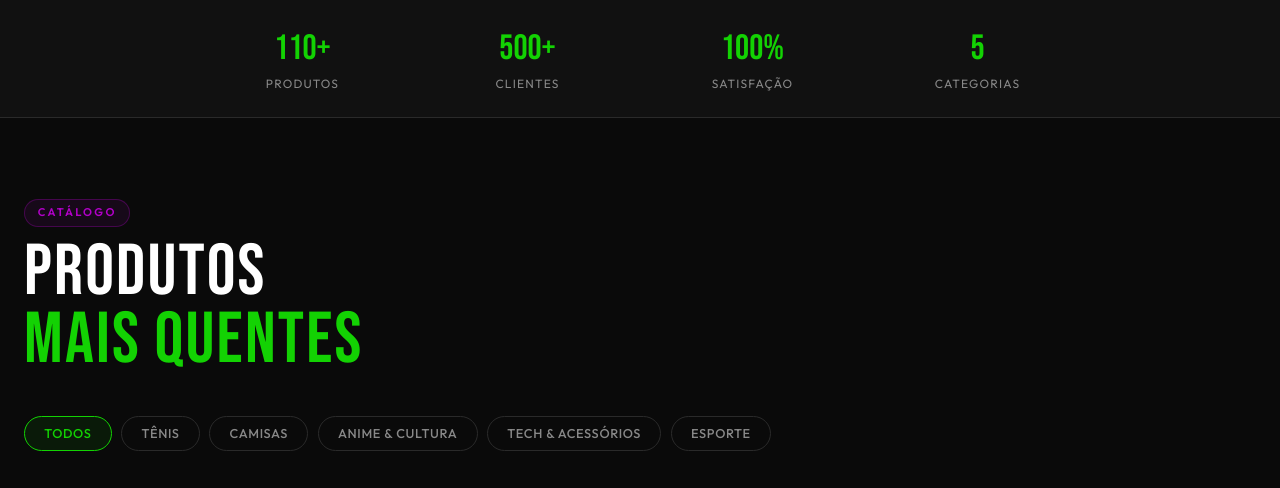
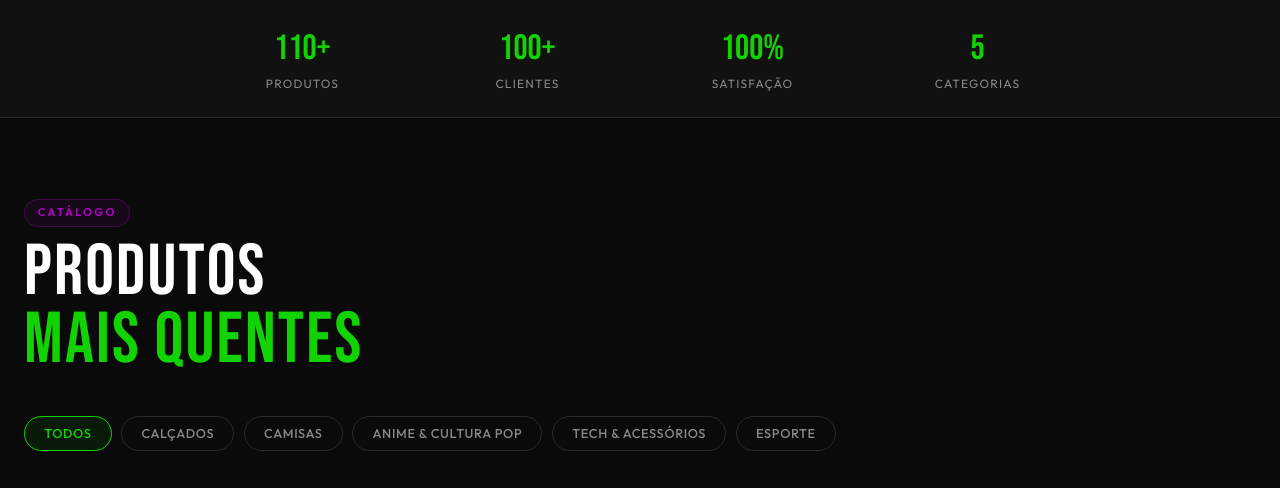
Before and after one commit to marvin-santos-sawce/sawce, a plain HTML site: page index.html in a window 1280 px wide. Shown: the part 851-1339 px from the top of the page. Drawn offline with nearby package versions, Linux system fonts and the light colour scheme; grey boxes are pictures that could not be loaded.

Commit message:
Update statistics and footer information in index.html

```diff
--- a/index.html
+++ b/index.html
@@ -107,7 +107,7 @@
         <div class="stat-label">Produtos</div>
       </div>
       <div class="stat-item">
-        <div class="stat-num">500+</div>
+        <div class="stat-num">100+</div>
         <div class="stat-label">Clientes</div>
       </div>
       <div class="stat-item">
@@ -133,10 +133,10 @@
       <!-- Filtros de categoria -->
       <div class="filters" id="filters" role="group" aria-label="Filtrar por categoria">
         <button class="filter-pill active" data-cat="all">Todos</button>
-        <button class="filter-pill" data-cat="tenis">Tênis</button>
+        <button class="filter-pill" data-cat="tenis">Calçados</button>
         <button class="filter-pill" data-cat="camisas">Camisas</button>
-        <button class="filter-pill" data-cat="anime">Anime &amp; Cultura</button>
-        <button class="filter-pill" data-cat="tech">Tech &amp; Acessórios</button>
+        <button class="filter-pill" data-cat="anime">Anime & Cultura Pop</button>
+        <button class="filter-pill" data-cat="tech">Tech & Acessórios</button>
         <button class="filter-pill" data-cat="esporte">Esporte</button>
       </div>
 
@@ -159,7 +159,6 @@
           CONHEÇA OS<br><span style="color:var(--green);">ROSTOS SAWCE</span>
         </h2>
         <p style="color:var(--muted);line-height:1.8;font-size:.95rem;">
-          É os guri do portão 7, caraio — não tem como! Grêmio, torcida da geral, os guris da popular.
           Fundamos a Sawce Company para trazer produto importado de qualidade pro povo,
           sem enrolação e com preço justo.
         </p>
@@ -184,7 +183,7 @@
           <img src="https://i.imgur.com/XLHIc1U.jpeg" alt="Foto de Marvin Santos" class="member-avatar" />
           <div>
             <div class="member-name">Marvin Santos</div>
-            <div class="member-role">Sócio · Marketing &amp; Tecnologia</div>
+            <div class="member-role">Sócio · Diretor de Marketing &amp; Tecnologia</div>
             <div class="member-phone">(51) 99870-9850</div>
           </div>
         </div>
@@ -213,7 +212,7 @@
         </a>
       </div>
 
-      <p class="footer-copy">© 2025 Sawce Company. Todos os direitos reservados.</p>
+      <p class="footer-copy">© 2026 Sawce Company. Todos os direitos reservados.</p>
     </div>
   </footer>
 
```
